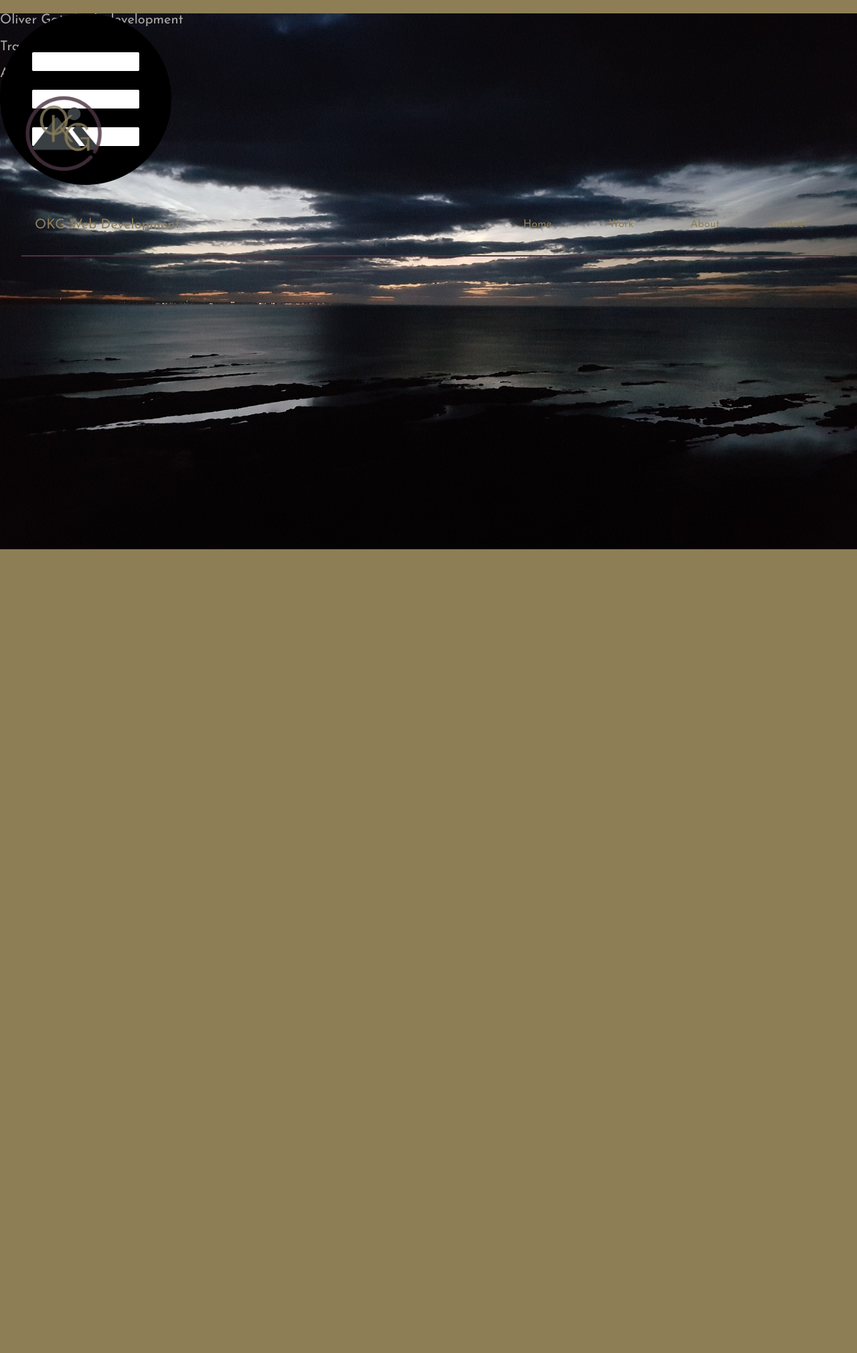
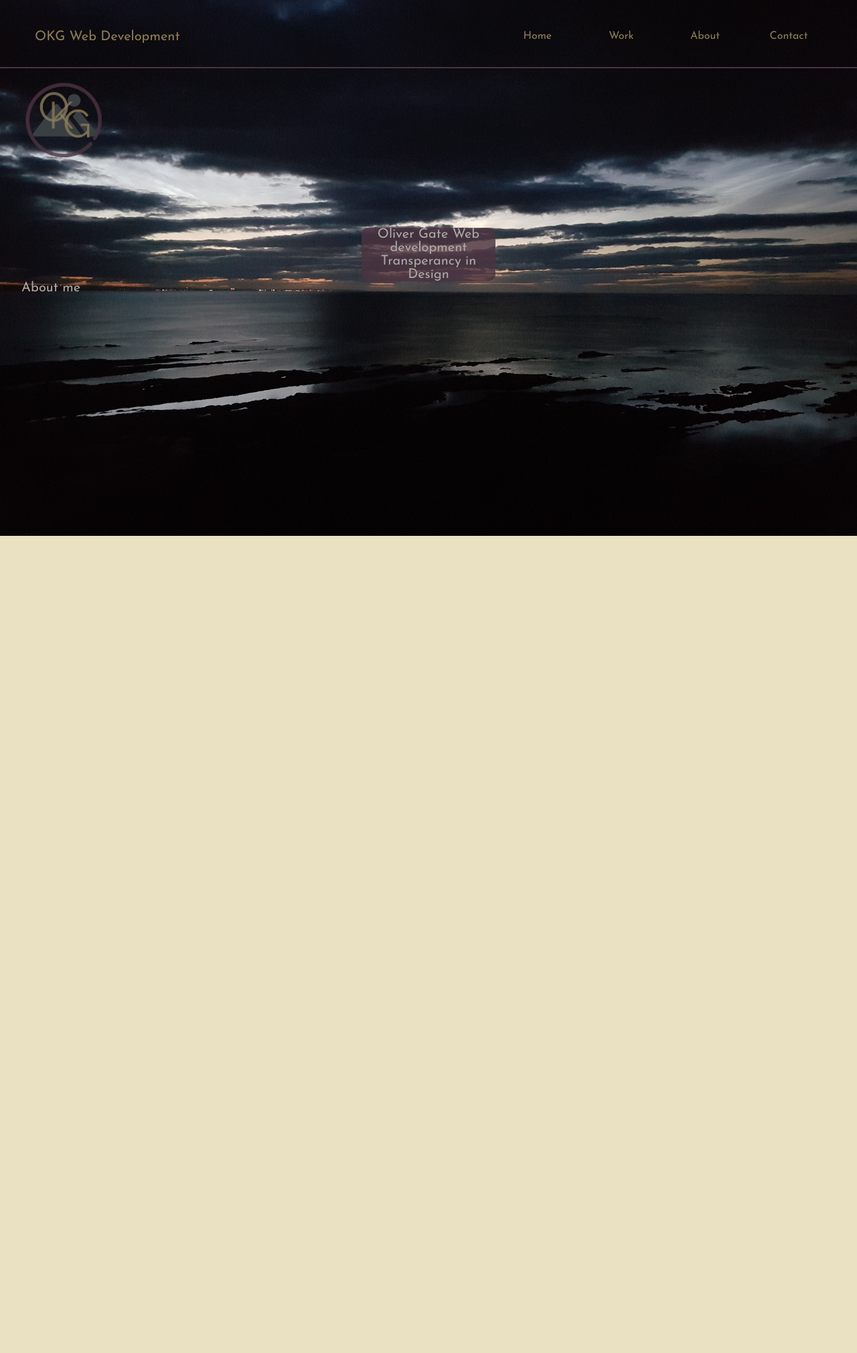
Before and after one commit to olivergate/PortfolioWebsite, a PHP site: page / in a window 1280 px wide. Shown: the whole page at 67% size. After the commit the page ends 800 px from the top, so only its background shows below. Run offline with PHP 8.4, Linux system fonts and the light colour scheme.

Commit message:
code review complete

```diff
--- a/style.css
+++ b/style.css
@@ -1,67 +1,76 @@
 * {
     box-sizing: border-box;
 }
+
 a {
     color: inherit;
     text-decoration: inherit;
 }
+
 body {
     margin: 0;
     font-size: 20px;
     font-family: 'Josefin Sans', sans-serif;
     color: #aca9a5;
-    background-color: #8d7e55;
+    background-color: #e9e1c2;
     height: 2000px;
 }
+
 nav {
     position: fixed;
-    width: 100%;
+    width: 100vw;
+    margin: 0 auto;
+    border-bottom: solid 2px #4b3341;
 }
+
 .nav_container {
     color: #8d7e55;
     overflow: auto;
     margin: 0 auto;
-    width: 95vw;
+    width: 95%;
     padding: 20px;
-    border-bottom: solid 2px #4b3341;
+
     font-size: 1rem;
 }
-.burgerselector {
-    /*Currently an ugly button, I know right But this will change for sure yo*/
+
+.burger_selector {
     height: 85px;
     width: 85px;
     display: none;
 }
+
 .logo_name {
     font-size: 1.25rem;
     float: left;
     margin-top: 25px;
 }
+
 .logo {
     position: absolute;
     left: 35px;
     top: 110px;
-    height: 8vw;
-    width: 8vw;
+    height: 8%;
+    width: 8%;
     min-width: 125px;
     min-height: 125px;
 }
+
 .nav_links {
     float: right;
   }
+
 .nav_buttons {
     display: inline-block;
     width: 100px;
     text-align: center;
     padding: 12px 5px;
-    -webkit-border-radius: 7px;
-    -moz-border-radius: 7px;
     border-radius: 7px;
     margin-left: 20px;
     margin-top: 12px;
     overflow: auto;
     border: 2px solid transparent;
 }
+
 .home_page {
     background-image: url("BackgroundHome.jpg");
     background-repeat: no-repeat;
@@ -69,19 +78,35 @@ nav {
     background-size: cover;
     height: 100vh;
 }
-.bodycontainer {
-    width: 90vw;
+
+.body_container {
+    width: 95%;
     margin: 0 auto;
-    min-width: 600px;
+    min-width: 380px;
+}
 
-}
-.home_page .bodycontainer {
+.home_page .body_container {
     padding-top: 100px;
 }
+
 .nav_buttons:hover {
     border-color: #4b3341;
 }
-@media screen and (max-width: 790px) {
+
+.hero_statement {
+    text-align: center;
+    width: 200px;
+    margin: 0 auto;
+    background-color: rgba(75,51,65,0.81);
+    border-radius: 10px;
+    margin-top: 30vh;
+}
+
+.hero_statement p {
+    margin: 0;
+}
+
+@media screen and (max-width: 808px) {
     nav {
         height: 140px;
     }
@@ -89,15 +114,18 @@ nav {
     .nav_container {
         display: none;
     }
+
     .logo_name {
         display: none;
     }
-    .burgerselector {
+
+    .burger_selector {
         display: inline-block;
         float: right;
         margin-top: 30px;
         margin-right: 30px;
     }
+
     .logo {
         position: static;
         float: left;
```
